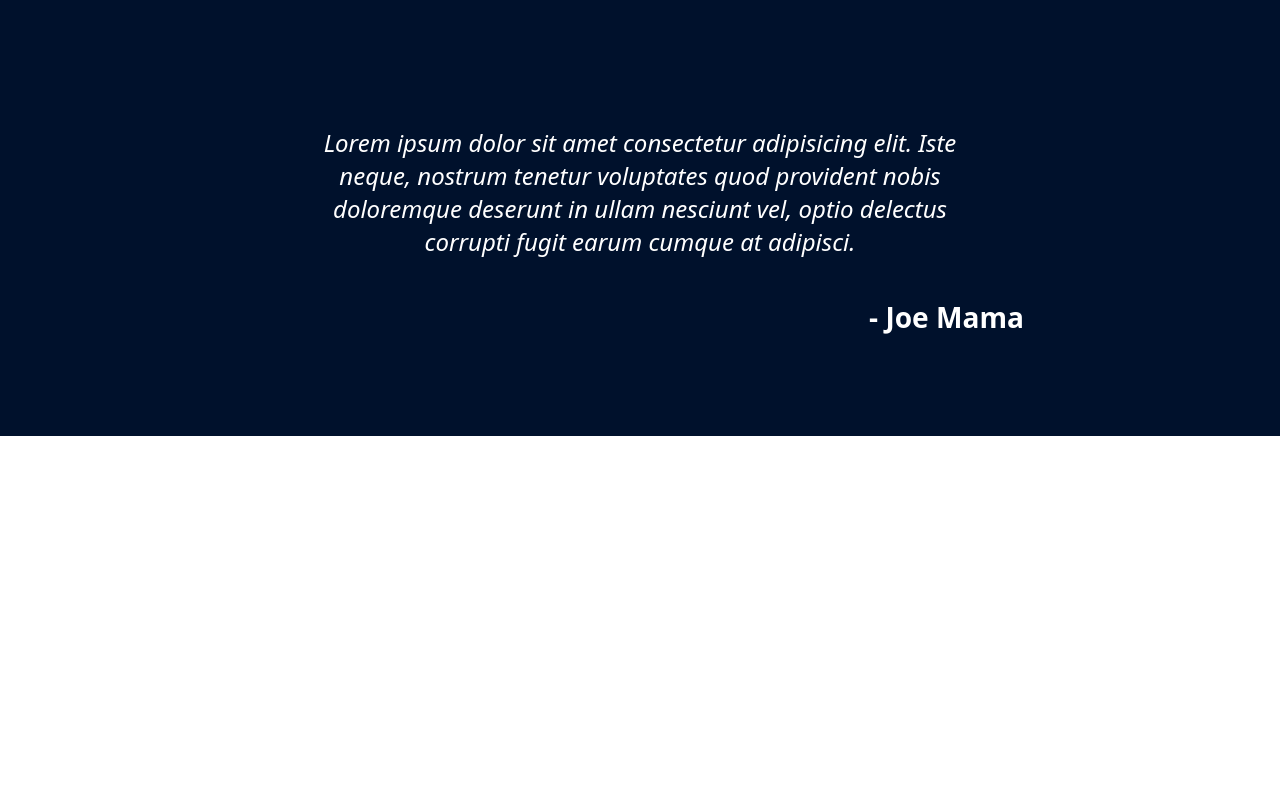
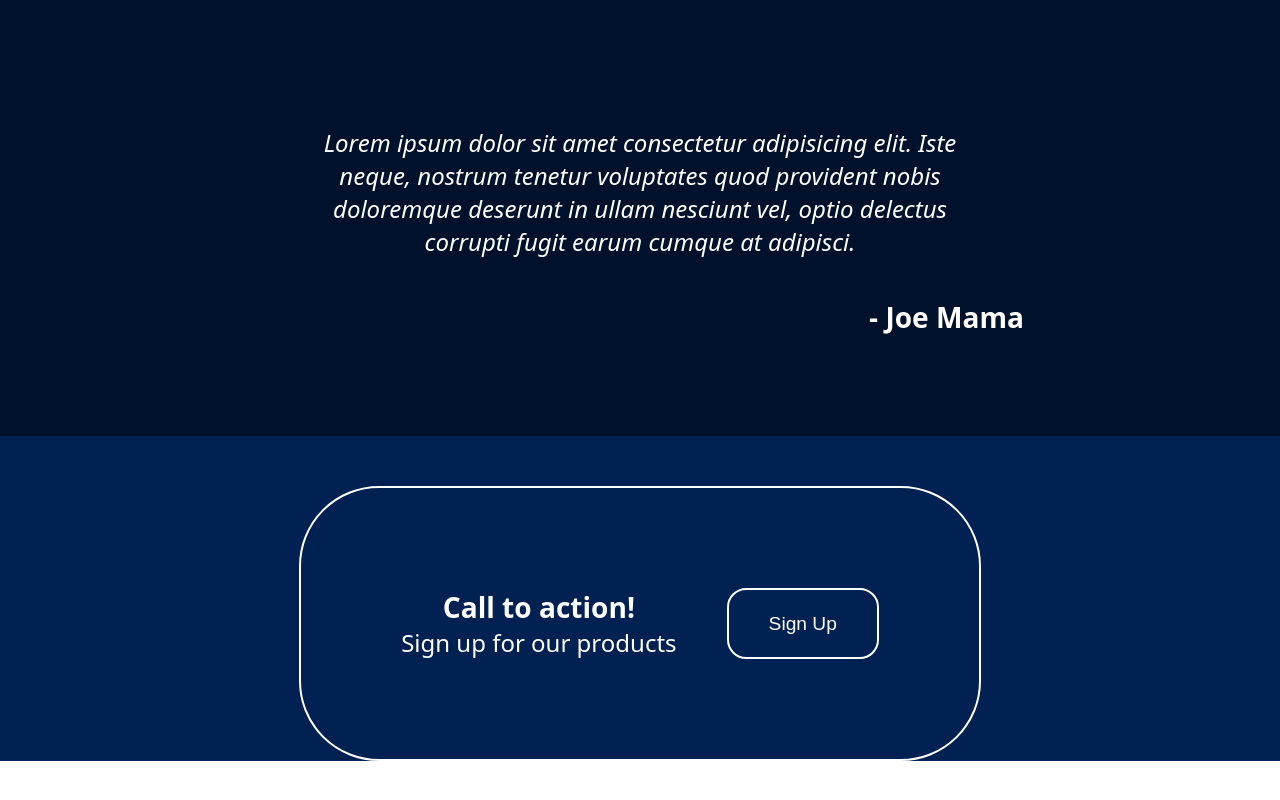
Before and after one commit to BaldoAcerboni/landing-page, a plain HTML site: page index.html in a window 1280 px wide. Shown: the part 798-1598 px from the top of the page. Before the commit the page ends 1234 px from the top, so only its background shows below. Drawn offline with Linux system fonts and the light colour scheme.

Commit message:
Fill 4th section

```diff
--- a/index.html
+++ b/index.html
@@ -14,9 +14,9 @@
 		<div class="logo"><img src="./images/meh.svg" alt="meh logo"></div>
 		<div class="header-links">
 			<ul>
-				<li><a href="#">link 1</a></li>
-				<li><a href="#">link 2</a></li>
-				<li><a href="#">link 3</a></li>
+				<li><a href="#">images</a></li>
+				<li><a href="#">quote</a></li>
+				<li><a href="#">call to action</a></li>
 			</ul>
 		</div>
 	</header>
@@ -63,7 +63,13 @@
 			</p>
 			<h3> - Joe Mama</h3>
 		</div>
-		<div class="bottom"></div>
+		<div class="bottom">
+			<div>
+				<h3>Call to action!</h3>
+				<p>Sign up for our products</p>
+			</div>
+			<button>Sign Up</button>
+		</div>
 	</main>
 
 	<footer></footer>
--- a/style.css
+++ b/style.css
@@ -63,11 +63,12 @@ main {
   background: #00112c;
 }
 
-.top button {
+button {
   padding: 20px 40px;
   font-size: 1.2rem;
   border-radius: 1em;
   color: #002152;
+  cursor: pointer;
 }
 
 .top-text {
@@ -123,3 +124,20 @@ main {
 .lower-mid > h3 {
   align-self: flex-end;
 }
+
+.bottom {
+  display: flex;
+  justify-content: space-evenly;
+  gap: 50px;
+  padding: 100px;
+  width: fit-content;
+  margin: 50px auto;
+  border: 2px solid #fff;
+  border-radius: 5rem;
+}
+
+.bottom button {
+  background: #002152;
+  color: #fff;
+  border: 2px solid #fff;
+}
```
